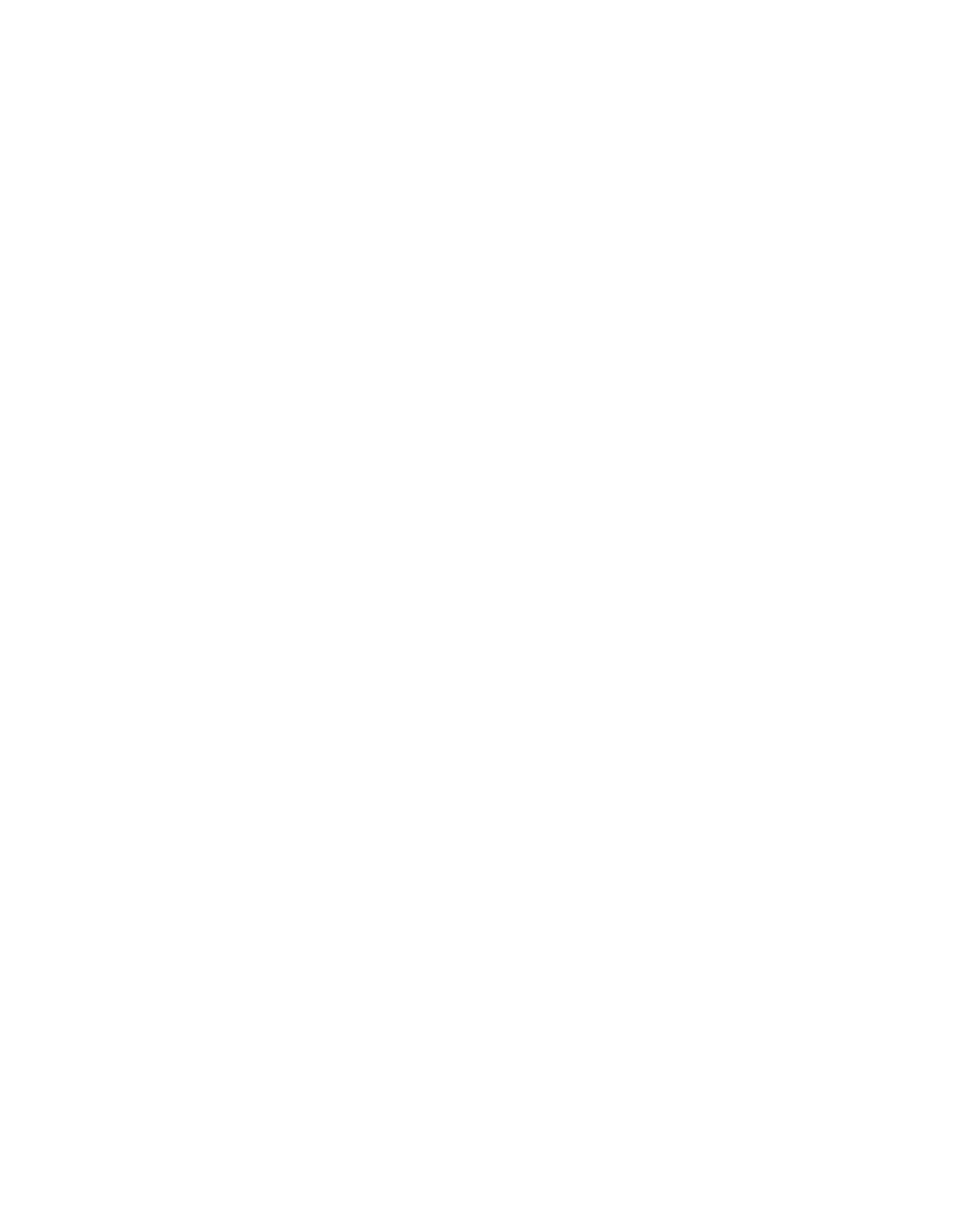
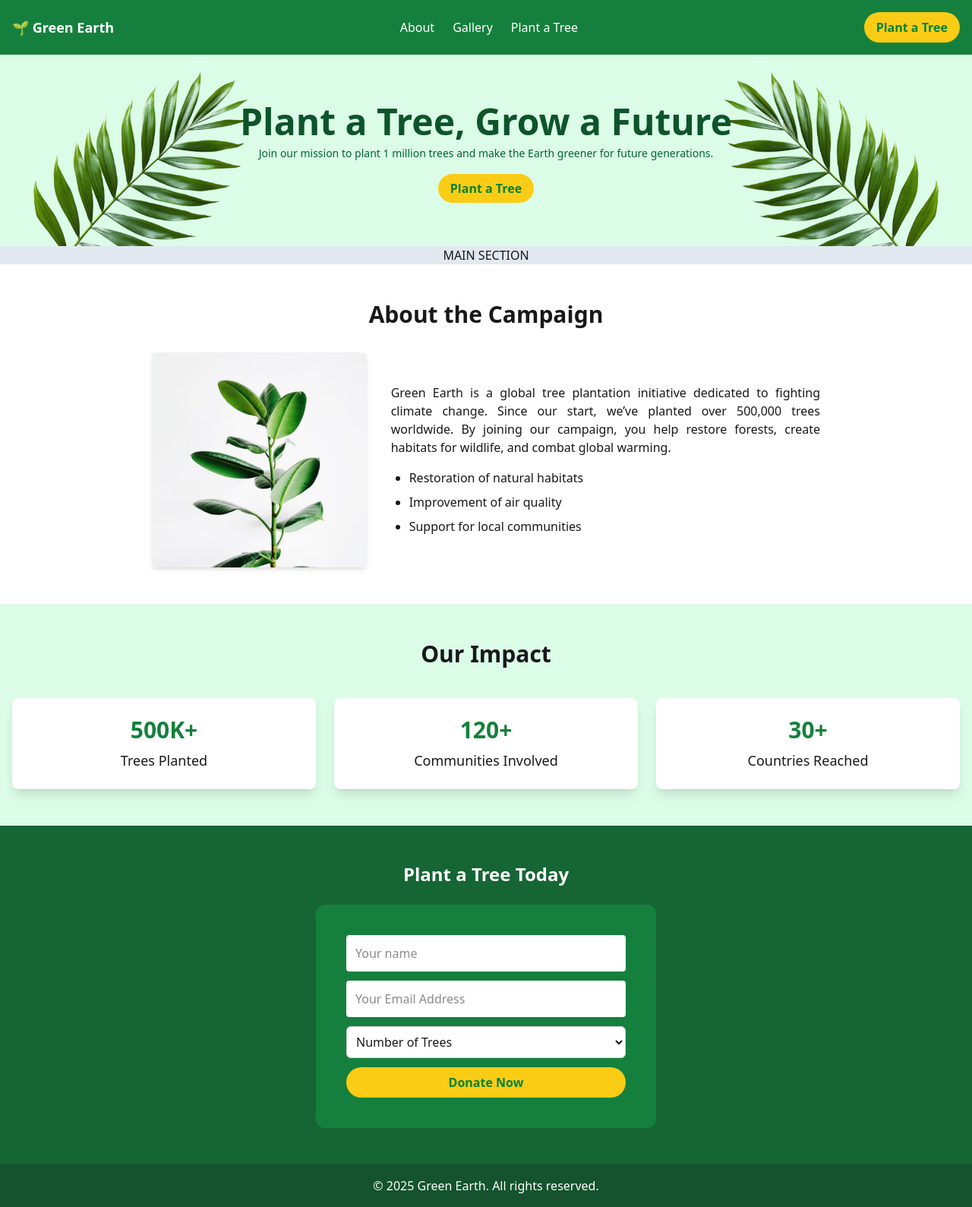
Before and after one commit to OishiSharmeen04/A06, a plain HTML site: page index.html in a window 1280 px wide. Shown: the whole page at 76% size. Before the commit the page ends 800 px from the top, so only its background shows below. Drawn offline with nearby package versions, Linux system fonts and the light colour scheme.

Commit message:
structure creation done

```diff
--- a/index.html
+++ b/index.html
@@ -3,9 +3,114 @@
 <head>
     <meta charset="UTF-8">
     <meta name="viewport" content="width=device-width, initial-scale=1.0">
-    <title>Document</title>
+
+    <link href="https://cdn.jsdelivr.net/npm/daisyui@5" rel="stylesheet" type="text/css" />
+    <script src="https://cdn.jsdelivr.net/npm/@tailwindcss/browser@4"></script>
+
+    <link rel="shortcut icon" href="assets/plant.png" type="image/x-icon">
+    <title>Green Earth | Plant Shop</title>
 </head>
 <body>
+    <!-- navbar -->
+     <header class="bg-[#15803D] text-white py-4 sticky top-0 z-30">
+    <div class="container mx-auto flex items-center justify-between px-4">
+      <div class="font-bold text-lg">🌱 Green Earth</div>
+      <nav class="hidden md:flex gap-6">
+        <a href="" class="hover:text-yellow-400">About</a>
+        <a href="" class="hover:text-yellow-400">Gallery</a>
+        <a href="" class="hover:text-yellow-400">Plant a Tree</a>
+      </nav>
+      <a href="" class="bg-[#FACC15] text-green-700 px-4 py-2 rounded-full font-semibold">Plant a Tree</a>
+    </div>
+  </header>
+
+    <!-- banner -->
+      <section id="home" class="bg-green-100 py-16 text-center relative">
+        <img src="assets/hero-leaf1.png" class="absolute left-0 top-0 h-full hidden md:block" alt="" />
+        <img src="assets/hero-leaf2.png" class="absolute right-0 top-0 h-full hidden md:block" alt="" />
+
+        <div class="relative z-10">
+            <h2 class="text-3xl md:text-5xl font-extrabold text-green-900">Plant a Tree, Grow a Future</h2>
+            <p class="mt-2 mb-6 text-green-800 text-sm">Join our mission to plant 1 million trees and make the Earth greener for future generations.</p>
+            <a href="" class="bg-[#FACC15] text-green-700 px-4 py-2 rounded-full font-semibold">Plant a Tree</a>
+  </div>
+      </section>
+
+    <!-- main section -->
+     <main class="bg-slate-200">
+      <h1 class="text-center">MAIN SECTION</h1>
+     </main>
+
+    <!-- about section -->
+     <section id="about" class="bg-white px-6 md:px-12 lg:px-50 py-12">
+  <div class="container mx-auto">
+    <h3 class="font-semibold text-3xl text-center mb-8">About the Campaign</h3>
+
+    <div class="flex flex-col md:flex-row items-center gap-8">
+
+      <div class="md:w-1/3 w-full">
+        <img src="assets/about.png" class="w-full rounded shadow-md" alt="about" />
+      </div>
+
+      <div class="md:w-2/3 w-full text-base font-normal">
+        <p class="mb-4 text-justify">
+          Green Earth is a global tree plantation initiative dedicated to fighting climate change. Since our start, we’ve planted over 500,000 trees worldwide. By joining our campaign, you help restore forests, create habitats for wildlife, and combat global warming.
+        </p>
+        <ul class="list-disc pl-6 space-y-2">
+          <li>Restoration of natural habitats</li>
+          <li>Improvement of air quality</li>
+          <li>Support for local communities</li>
+        </ul>
+      </div>
+    </div>
+  </div>
+</section>
+
+
+     <!-- impact section -->
+      <section id="impact" class="bg-green-100 py-12 px-4">
+        <div>
+          <h2 class="text-center text-3xl font-semibold mb-10">Our Impact</h2>
+          <div class="container mx-auto grid grid-cols-1 md:grid-cols-3 gap-6">
+            <div class="bg-white p-6 rounded-lg shadow-lg text-center">
+              <h4 class="text-3xl font-semibold text-[#15803D]">500K+</h4>
+              <p class="mt-2 text-lg">Trees Planted</p>
+            </div>
+
+            <div class="bg-white p-6 rounded-lg shadow-lg text-center">
+              <h4 class="text-3xl font-semibold text-[#15803D]">120+</h4>
+              <p class="mt-2 text-lg">Communities Involved</p>
+            </div>
+
+            <div class="bg-white p-6 rounded-lg shadow-lg text-center">
+              <h4 class="text-3xl font-semibold text-[#15803D]">30+</h4>
+              <p class="mt-2 text-lg">Countries Reached</p>
+            </div>
+          </div>
+        </div>
+      </section>
+
+    <!-- form section -->
+      <section id="plant" class="bg-[#166534] py-12 px-4 text-center">
+    <h3 class="text-2xl font-bold text-white mb-6">Plant a Tree Today</h3>
+    <form id="plantForm" class="max-w-md mx-auto grid gap-3 bg-[#15803D] p-10 rounded-xl">
+      <input required name="name" placeholder="Your name" class="p-3 rounded border-none bg-white" />
+      <input required type="email" name="email" placeholder="Your Email Address" class="p-3 rounded border-none bg-white" />
+      <select class="w-full border border-gray-300 rounded-md p-2 focus:outline-none focus:ring-2 focus:ring-green-400 bg-white">
+        <option value="">Number of Trees</option>
+        <option value="option1">Option 1</option>
+        <option value="option2">Option 2</option>
+        <option value="option3">Option 3</option>
+      </select>
+      <button type="submit" class="bg-[#FACC15] text-green-700 font-semibold px-4 py-2 rounded-full">Donate Now</button>
+    </form>
+      </section>
+
+    <!-- footer -->
+      <footer class="bg-[#14532D] text-white text-center text-[16px] py-4">© <span id="year"><span>2025 Green Earth. All rights reserved.
+      </footer>
+
+
 
 </body>
 </html>
```
Also changed, not shown: assets/plant.png (added).
